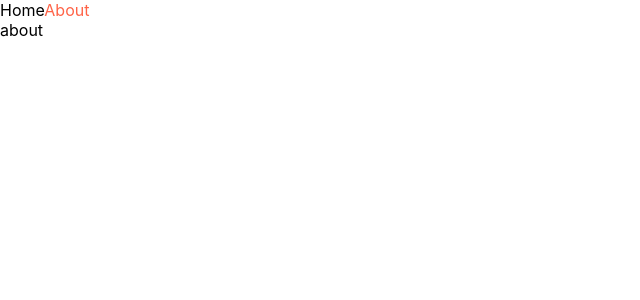
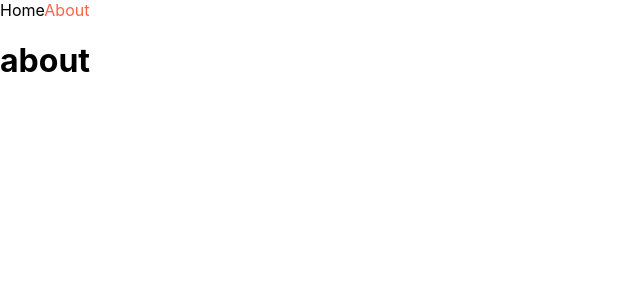
Before and after one commit to yonghk423/Next.js-learning, a Next.js app: page /about in a window 1280 px wide. Shown: the top 300 px of the page, without its empty margins (0-640 px from the left). Built offline with nearby package versions, Linux system fonts and the light colour scheme.

Commit message:
patterns

```diff
--- /dev/null
+++ b/components/Layout.tsx
@@ -0,0 +1,14 @@
+import NavBar from './NavBar';
+
+interface LayoutProps {
+   children: React.ReactNode;
+}
+
+export default function Layout( {children}:LayoutProps ) {
+    return (
+        <>
+          <NavBar/>
+          <div>{children}</div>
+        </>
+    )
+}
--- /dev/null
+++ b/pages/Seo.tsx
@@ -0,0 +1,13 @@
+import Head from "next/head"
+
+interface SeoTitle {
+    title:string;
+}
+
+export default function Seo({ title }:SeoTitle) {
+    return (
+        <Head>
+            <title>{title} | Next Movies</title>
+        </Head>
+    )
+}
--- a/pages/_app.tsx
+++ b/pages/_app.tsx
@@ -1,11 +1,12 @@
+import { AppProps } from 'next/app';
+import Layout from '../components/Layout';
 import NavBar from "../components/NavBar";
 import "../styles/globals.css";
 
-export default function MyApp({ Component, pageProps }) {
+export default function MyApp({ Component, pageProps }:AppProps) {
   return (
-    <>
-      <NavBar />
+    <Layout>
       <Component {...pageProps} />
-    </>
+    </Layout>
   );
 }
--- a/pages/about.tsx
+++ b/pages/about.tsx
@@ -1,8 +1,12 @@
+import Head from "next/head";
+import Seo from './Seo';
+
 export default function About() {
     return (
-        <>
-        <div>about</div>
-       </>
+      <>
+        <Seo title="Home"/>
+        <h1>about</h1>
+      </>
     )
 
 }
--- a/pages/index.tsx
+++ b/pages/index.tsx
@@ -1,8 +1,11 @@
+import Head from "next/head";
+import Seo from './Seo';
 
 export default function Home() {
     return (
         <div>
-          <h1 className="active">Hello</h1>
+          <Seo title="Home"/>
+          <h1>Hello</h1>
         </div>
     )
 }
```
